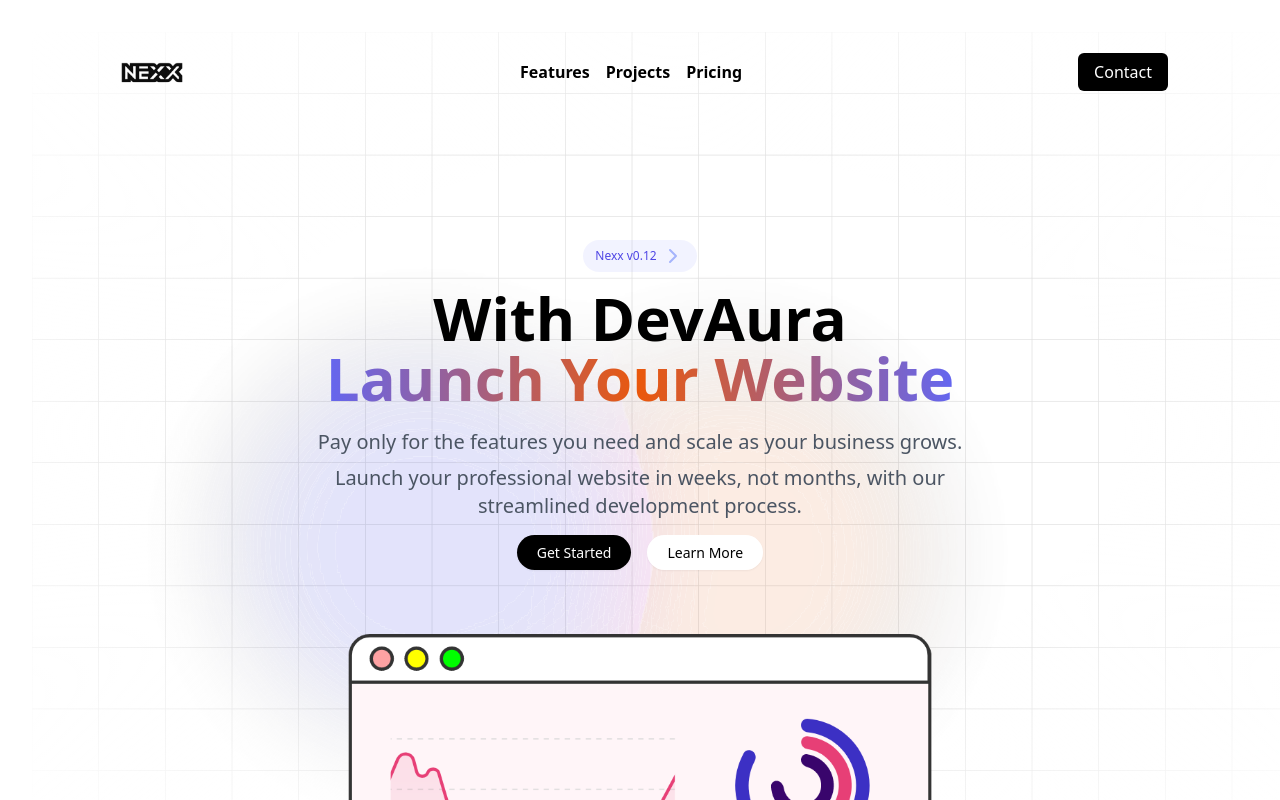
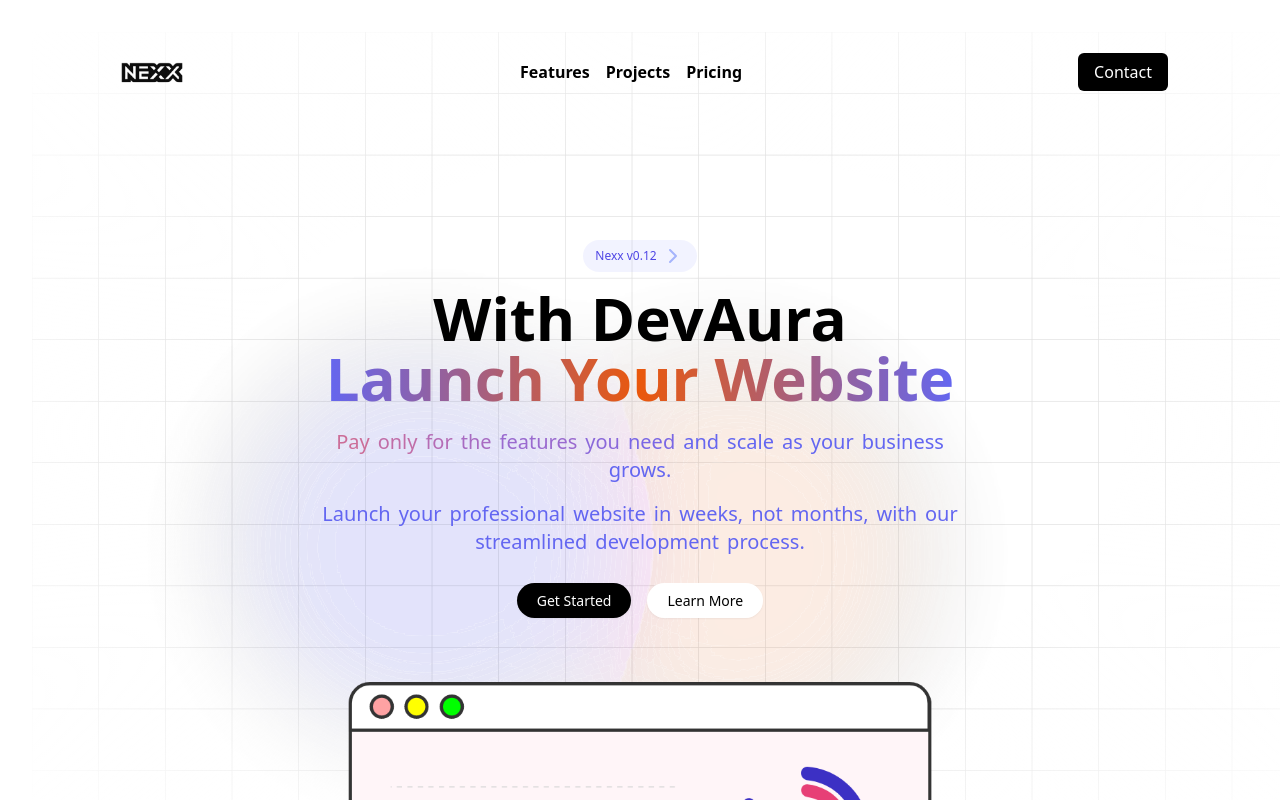
Before and after one commit to bckflpboys/devaurva-landing, a React (Vite) app: page / in a window 1280 px wide. Shown: the top 800 px of the page. Built offline with nearby package versions, Linux system fonts and the light colour scheme; no server answers.

Commit message:
nive hero section word color changing

```diff
--- a/src/components/HeroSection.jsx
+++ b/src/components/HeroSection.jsx
@@ -1,9 +1,54 @@
 import demoUrl from "../assets/demo.png";
 import Tag from "./Tag";
 import {ChevronRight} from "lucide-react"
-import { motion } from "framer-motion";
+import { motion, useAnimationControls } from "framer-motion";
+import { useEffect } from "react";
+
+const SubtitleWord = ({ word, index, totalWords, lineDelay }) => {
+    const controls = useAnimationControls();
+    const duration = 0.5;
+    const wordDelay = 2;
+
+    useEffect(() => {
+        const animate = async () => {
+            await controls.start({
+                opacity: 1,
+                y: 0,
+                transition: {
+                    duration: 0.3,
+                    delay: lineDelay + index * 0.05,
+                }
+            });
+
+            controls.start({
+                color: ["#6366f1", "#f97316", "#6366f1"],
+                transition: {
+                    duration: duration * totalWords,
+                    delay: wordDelay + (index * duration),
+                    repeat: Infinity,
+                    ease: "linear"
+                }
+            });
+        };
+
+        animate();
+    }, [controls, index, totalWords]);
+
+    return (
+        <motion.span
+            initial={{ opacity: 0, y: 20 }}
+            animate={controls}
+            className="inline-block"
+        >
+            {word}
+        </motion.span>
+    );
+};
 
 const HeroSection = () => {
+    const subtitleWords1 = "Pay only for the features you need and scale as your business grows.".split(" ");
+    const subtitleWords2 = "Launch your professional website in weeks, not months, with our streamlined development process.".split(" ");
+
     return (
         <section className="hero-section text-center mt-32 flex flex-col">
             <motion.div
@@ -32,21 +77,38 @@
                 </span>
             </motion.h1>
 
-            <motion.h2
-                initial={{ opacity: 0, y: 20 }}
-                animate={{ opacity: 1, y: 0 }}
-                transition={{ duration: 0.5, delay: 0.4 }}
-                className="mt-5 text-gray-600 sm:text-xl max-w-2xl mx-auto flex flex-col gap-2"
+            <motion.div
+                className="mt-5 text-gray-600 sm:text-xl max-w-2xl mx-auto flex flex-col gap-4"
             >
-                <span>Pay only for the features you need and scale as your business grows.</span>
-                <span>Launch your professional website in weeks, not months, with our streamlined development process.</span>
-            </motion.h2>
+                <div className="flex flex-wrap justify-center gap-x-2">
+                    {subtitleWords1.map((word, index) => (
+                        <SubtitleWord
+                            key={index}
+                            word={word}
+                            index={index}
+                            totalWords={subtitleWords1.length + subtitleWords2.length}
+                            lineDelay={0.4}
+                        />
+                    ))}
+                </div>
+                <div className="flex flex-wrap justify-center gap-x-2">
+                    {subtitleWords2.map((word, index) => (
+                        <SubtitleWord
+                            key={index}
+                            word={word}
+                            index={index + subtitleWords1.length}
+                            totalWords={subtitleWords1.length + subtitleWords2.length}
+                            lineDelay={0.8}
+                        />
+                    ))}
+                </div>
+            </motion.div>
 
             <motion.div
                 initial={{ opacity: 0, y: 20 }}
                 animate={{ opacity: 1, y: 0 }}
-                transition={{ duration: 0.5, delay: 0.6 }}
-                className="mx-auto mt-5 max-w-fit space-x-4"
+                transition={{ duration: 0.5, delay: 1.6 }}
+                className="mx-auto mt-8 max-w-fit space-x-4"
             >
                 <a href="#get-started" className="rounded-full mx-auto max-w-fit px-5 py-2 text-sm font-medium shadow-sm border-black bg-black text-white hover:ring-gray-400 hover:ring-2">Get Started</a>
                 <a href="#features" className="rounded-full mx-auto max-w-fit px-5 py-2 text-sm font-medium shadow-sm border-gray-300 bg-white text-black hover:ring-gray-400 hover:ring-2">Learn More</a>
@@ -55,7 +117,7 @@
             <motion.div
                 initial={{ opacity: 0, y: 40 }}
                 animate={{ opacity: 1, y: 0 }}
-                transition={{ duration: 0.8, delay: 0.8 }}
+                transition={{ duration: 0.8, delay: 1.8 }}
                 className="mt-5 items-center justify-center"
             >
                 <img src={demoUrl} alt="Demo" className="mx-auto max-h-[300px] sm:max-h-[500px]" />
```
